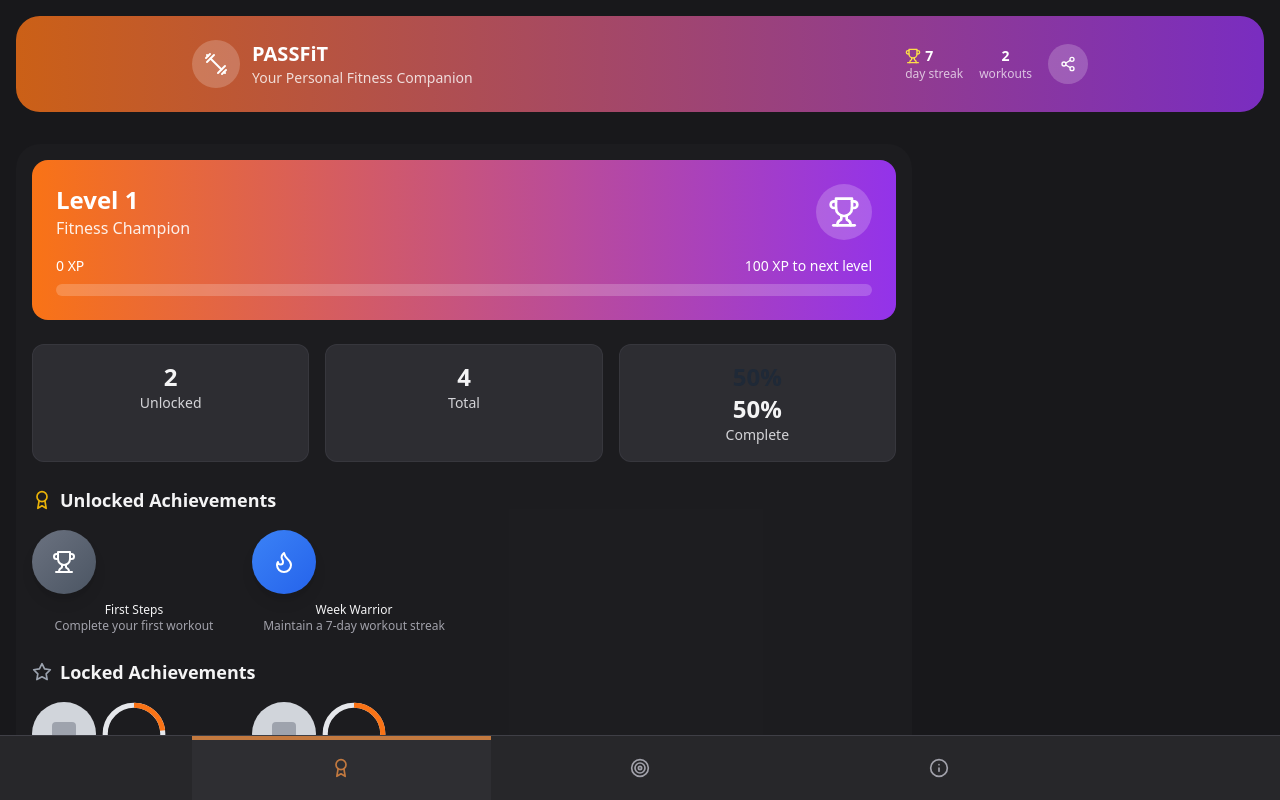
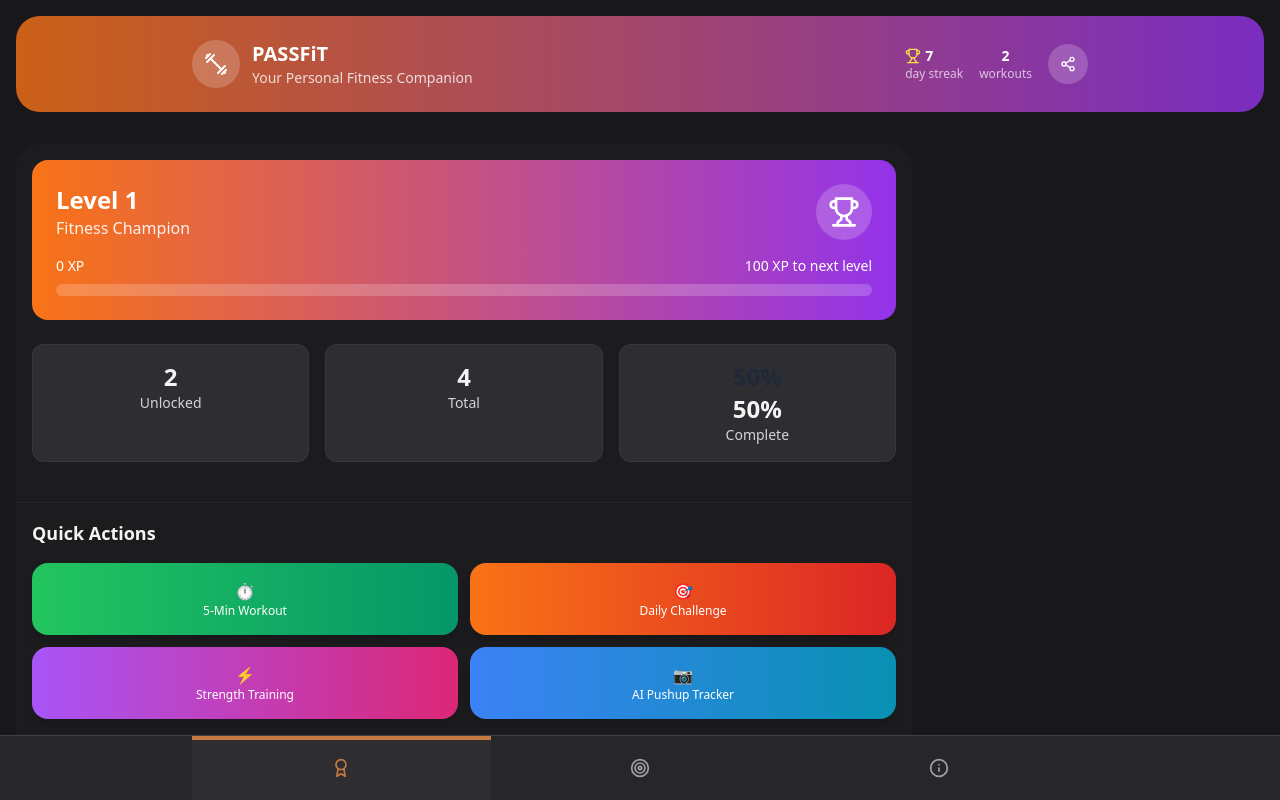
Before and after one commit to artchristech/passfitwin, a React (Vite) app: page / in a window 1280 px wide. Both pictures are taken after a click on the button 341 px from the left and 768 px from the top of the page. Shown: the top 800 px of the page. Built offline with nearby package versions, Linux system fonts and the light colour scheme.

Commit message:
Remove Unlocked and Locked Achievements Sections

```diff
--- a/src/components/AchievementsTab.tsx
+++ b/src/components/AchievementsTab.tsx
@@ -78,66 +78,6 @@ export default function AchievementsTab({
         </div>
       </div>
 
-      {/* Unlocked Achievements */}
-      <div>
-        <div className="flex items-center space-x-2 mb-4">
-          <Award className="w-5 h-5 text-yellow-500" />
-          <h3 className="text-lg font-semibold text-zinc-100">Unlocked Achievements</h3>
-        </div>
-
-        {unlockedAchievements.length > 0 ? (
-          <div className="grid grid-cols-3 gap-3 sm:grid-cols-4 sm:gap-4">
-            {unlockedAchievements.map(achievement => (
-              <div key={achievement.id} className="text-center">
-                <AchievementBadge
-                  achievement={achievement}
-                  isNew={newAchievements.includes(achievement.id)}
-                />
-                <p className="text-xs font-medium text-zinc-100 mt-2">{achievement.title}</p>
-                <p className="text-xs text-zinc-400 hidden sm:block">{achievement.description}</p>
-              </div>
-            ))}
-          </div>
-        ) : (
-          <div className="text-center py-8 text-zinc-400">
-            <Trophy className="w-12 h-12 mx-auto mb-2 opacity-50" />
-            <p>Complete workouts to unlock achievements!</p>
-          </div>
-        )}
-      </div>
-
-      {/* Locked Achievements */}
-      <div>
-        <div className="flex items-center space-x-2 mb-4">
-          <Star className="w-5 h-5 text-gray-400" />
-          <h3 className="text-lg font-semibold text-zinc-100">Locked Achievements</h3>
-        </div>
-
-        <div className="grid grid-cols-3 gap-3 sm:grid-cols-4 sm:gap-4">
-          {lockedAchievements.map(achievement => (
-            <div key={achievement.id} className="text-center">
-              <AchievementBadge achievement={achievement} />
-              <p className="text-xs font-medium text-zinc-300 mt-2">{achievement.title}</p>
-              <p className="text-xs text-zinc-500 hidden sm:block">{achievement.description}</p>
-              {achievement.progress && (
-                <div className="mt-1">
-                  <div className="text-xs text-zinc-400">
-                    {achievement.progress.current}/{achievement.progress.target}
-                  </div>
-                  <div className="w-full bg-zinc-600 rounded-full h-1 mt-1">
-                    <div
-                      className="bg-orange-500 h-1 rounded-full transition-all duration-300"
-                      style={{
-                        width: `${(achievement.progress.current / achievement.progress.target) * 100}%`
-                      }}
-                    ></div>
-                  </div>
-                </div>
-              )}
-            </div>
-          ))}
-        </div>
-      </div>
       </div>
 
       {/* Quick Actions - Integrated */}
```
